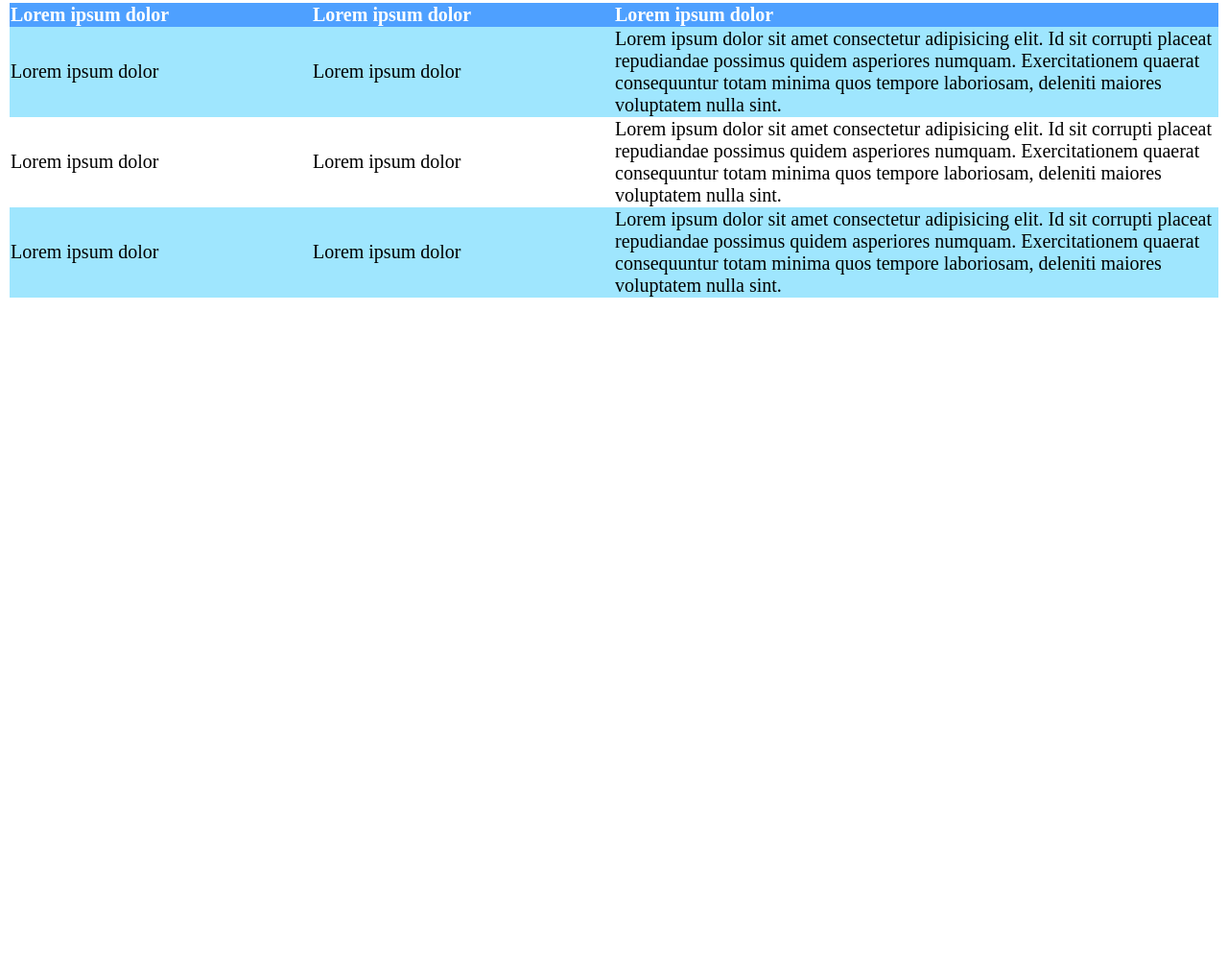
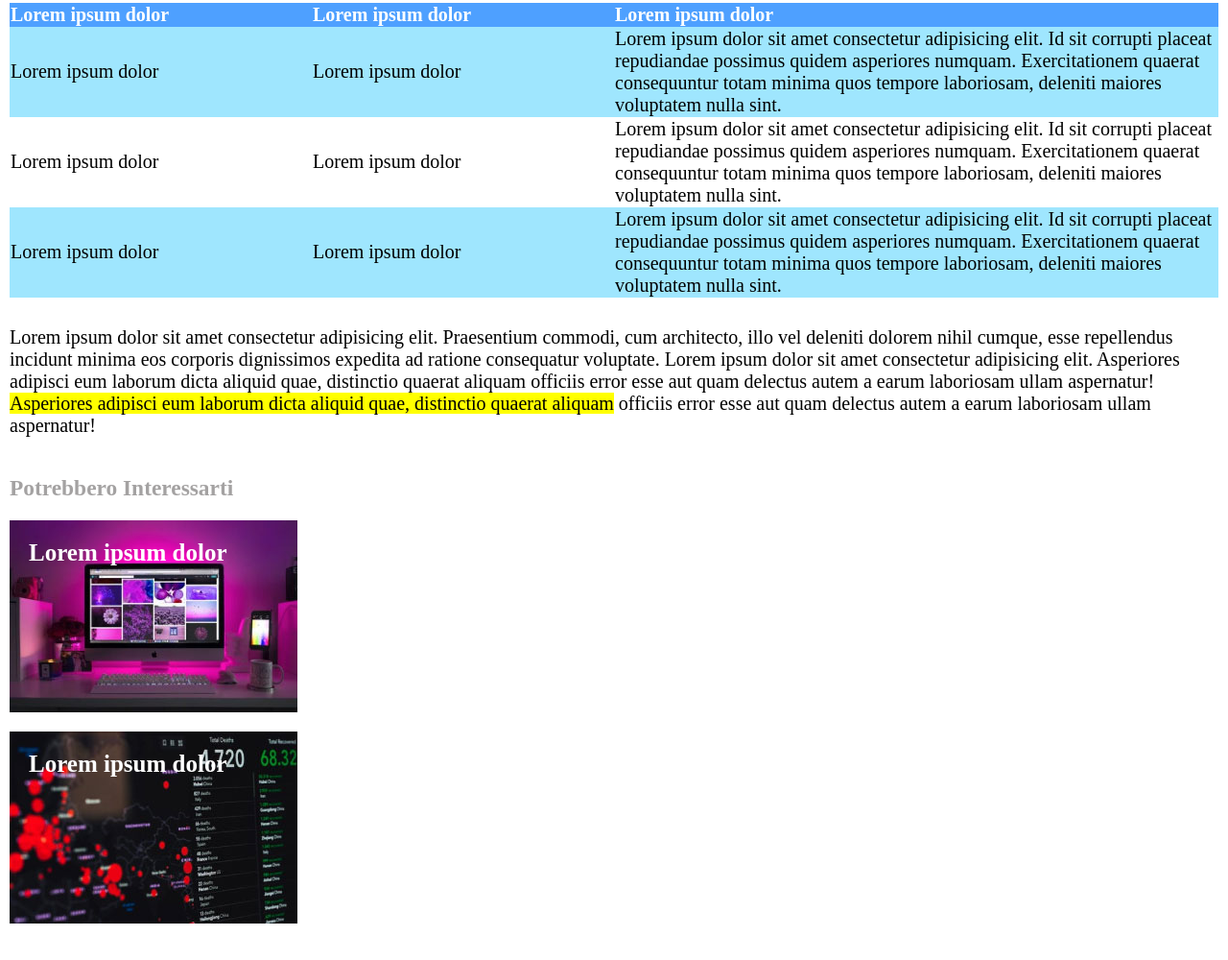
Before and after one commit to Gabriele-Zini/html-css-booleaner, a plain HTML site: page index.html in a window 1280 px wide. Shown: the part 1706-2706 px from the top of the page at 96% size. Before the commit the page ends 2016 px from the top, so only its background shows below. Drawn offline with Linux system fonts and the light colour scheme.

Commit message:
:add:interest section

```diff
--- a/CSS/style.css
+++ b/CSS/style.css
@@ -115,6 +115,47 @@ table{
 /* /table lorem section */
 
 
+/* interest section */
+.interest-section{
+    font-size: 20px;
+    font-weight: bold;
+    color:white;
+    margin-top: 40px;
+
+}
+
+.interest-title{
+    color:rgb(164, 162, 162);
+
+
+}
+
+.interest-1{
+    background-image: url(../img/monitor.jpg);
+    width: 300px ;
+    height: 200px ;
+    margin-top: 20px;
+    margin-bottom: 20px;
+    padding-left: 20px;
+    padding-top: 20px;
+    font-size: 25px;
+
+}
+
+.interest-2{
+    background-image: url(../img/graph.jpg);
+    width: 300px ;
+    height: 200px ;
+    padding-left: 20px;
+    padding-top: 20px;
+    font-size: 25px;
+    margin-bottom: 40px;
+
+
+}
+/* /interest section */
+
+
 /* MAIN */
 
 
--- a/index.html
+++ b/index.html
@@ -83,7 +83,23 @@
         </table>
         <!-- /table lorem section -->
 
+        <!-- <p> second lorem ipsum section -->
+        <section class="lorem-paragraph">
+            <p>Lorem ipsum dolor sit amet consectetur adipisicing elit. Praesentium commodi, cum architecto, illo vel deleniti dolorem nihil cumque, esse repellendus incidunt minima eos corporis dignissimos expedita ad ratione consequatur voluptate. Lorem ipsum dolor sit amet consectetur adipisicing elit. Asperiores adipisci eum laborum dicta aliquid quae, distinctio quaerat aliquam officiis error esse aut quam delectus autem a earum laboriosam ullam aspernatur! <span>Asperiores adipisci eum laborum dicta aliquid quae, distinctio quaerat aliquam</span> officiis error esse aut quam delectus autem a earum laboriosam ullam aspernatur!</p>
+        </section>
+        <!-- / </p> second lorem ipsum ipsum section -->
 
+        <!-- interest section -->
+        <section class="interest-section">
+            <h3 class="interest-title">Potrebbero Interessarti</h3>
+            <div class="interest-1">
+                <p>Lorem ipsum dolor</p>
+            </div>
+            <div class="interest-2">
+                <p>Lorem ipsum dolor</p>
+            </div>
+        </section>
+        <!-- /interest section -->
     </main>
     <!-- MAIN -->
 
```
